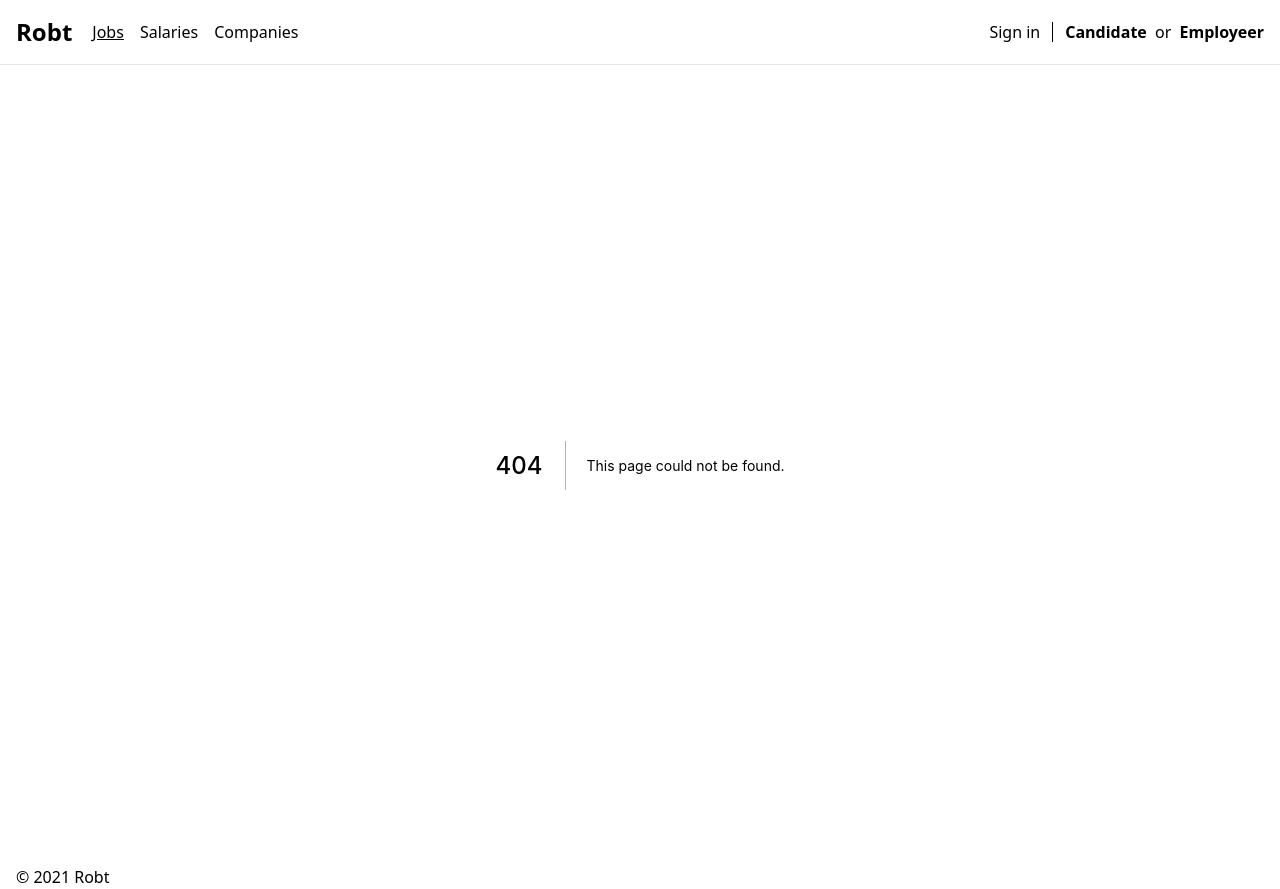
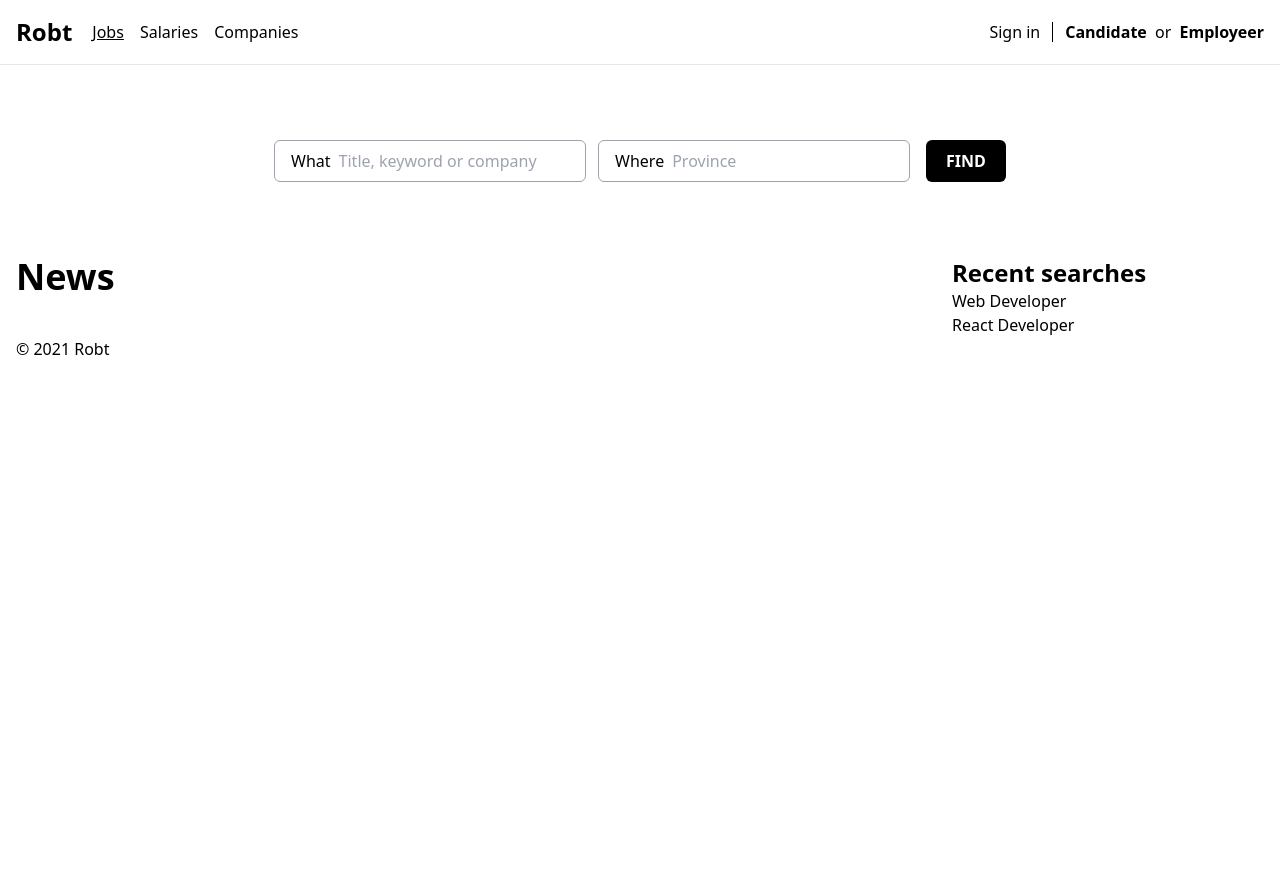
Before and after one commit to Almsrr/robt, a Next.js app: page /jobs in a window 1280 px wide. Before the commit this address had no page. After the commit the page ends 800 px from the top, so only its background shows below. Built offline with nearby package versions, Linux system fonts and the light colour scheme.

Commit message:
jobs page layout

```diff
--- /dev/null
+++ b/pages/companies/index.tsx
@@ -0,0 +1,7 @@
+import { FC } from "react";
+
+const CompaniesPage: FC = function () {
+  return <h1>Companies</h1>;
+};
+
+export default CompaniesPage;
--- /dev/null
+++ b/pages/jobs/index.tsx
@@ -0,0 +1,61 @@
+import { FC, Fragment } from "react";
+
+import Recents from "../../components/PopularSearches/Recents";
+
+const Jobs: FC = function () {
+  return (
+    <Fragment>
+      <header>
+        <div className="container">
+          <div className="h-48 flex items-center">
+            <form className="w-full flex justify-center">
+              <div className="inline-block rounded-md border border-gray-400 flex py-2 px-4 mr-3  w-1/4">
+                <label htmlFor="job-keyword" className="inline-block pr-2">
+                  What
+                </label>
+                <input
+                  type="search"
+                  id="job-keyword"
+                  placeholder="Title, keyword or company"
+                  className="w-full focus:outline-none"
+                />
+              </div>
+              <div className="rounded-md border border-gray-400 flex py-2 px-4 focus:border-black w-1/4">
+                <label htmlFor="province" className="inline-block pr-2">
+                  Where
+                </label>
+                <input
+                  type="text"
+                  id="province"
+                  placeholder="Province"
+                  className="w-full focus:outline-none"
+                />
+              </div>
+              <button
+                type="submit"
+                className="rounded-md bg-black text-white px-5 py-1 ml-4 uppercase font-bold"
+              >
+                Find
+              </button>
+            </form>
+          </div>
+        </div>
+      </header>
+      <main>
+        <div className="container">
+          <div className="flex">
+            <section className="w-9/12 float-left">
+              <h2 className="text-4xl font-bold">News </h2>
+            </section>
+            <aside className="w-3/12 float-right">
+              <h3 className="text-2xl font-bold">Recent searches</h3>
+              <Recents />
+            </aside>
+          </div>
+        </div>
+      </main>
+    </Fragment>
+  );
+};
+
+export default Jobs;
```
